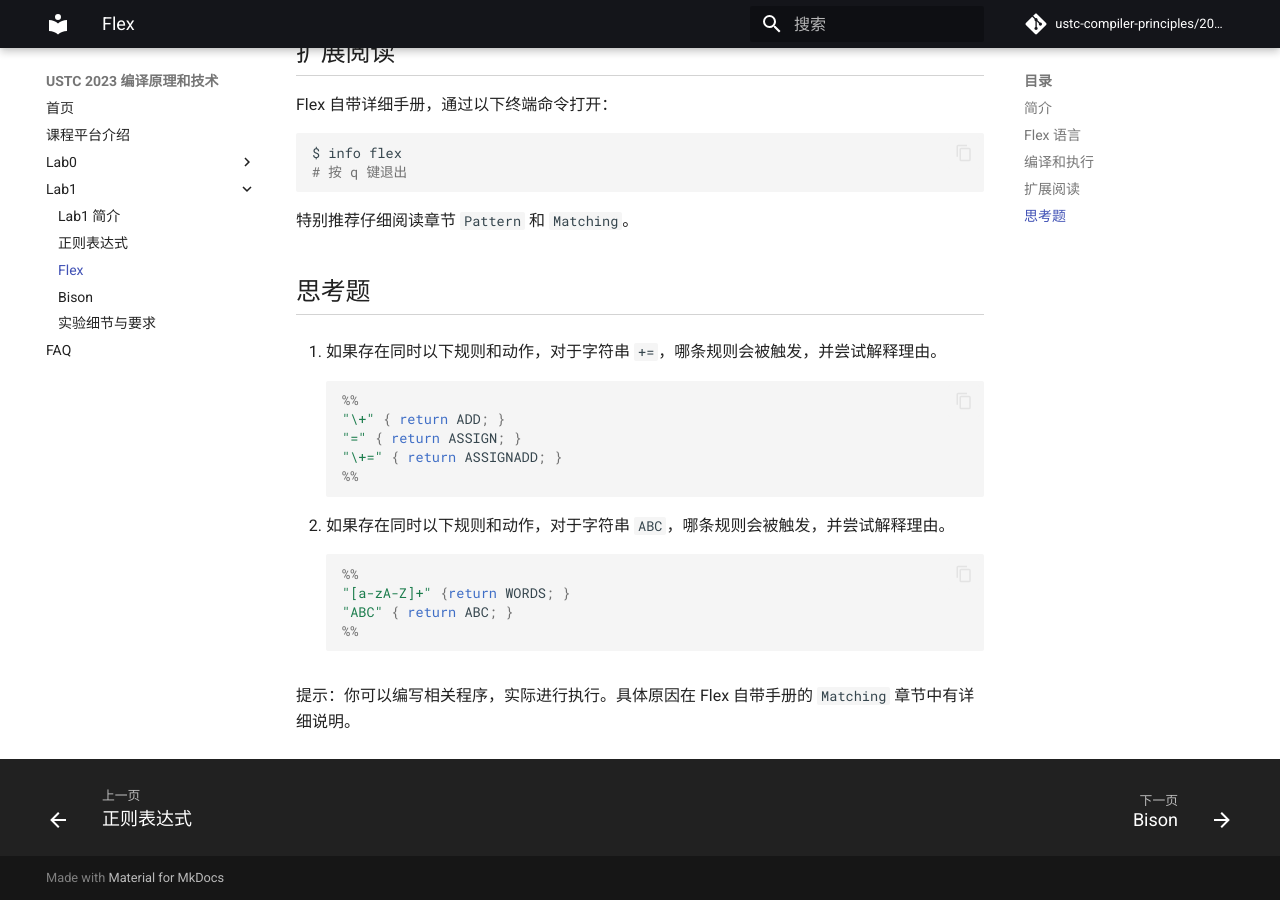
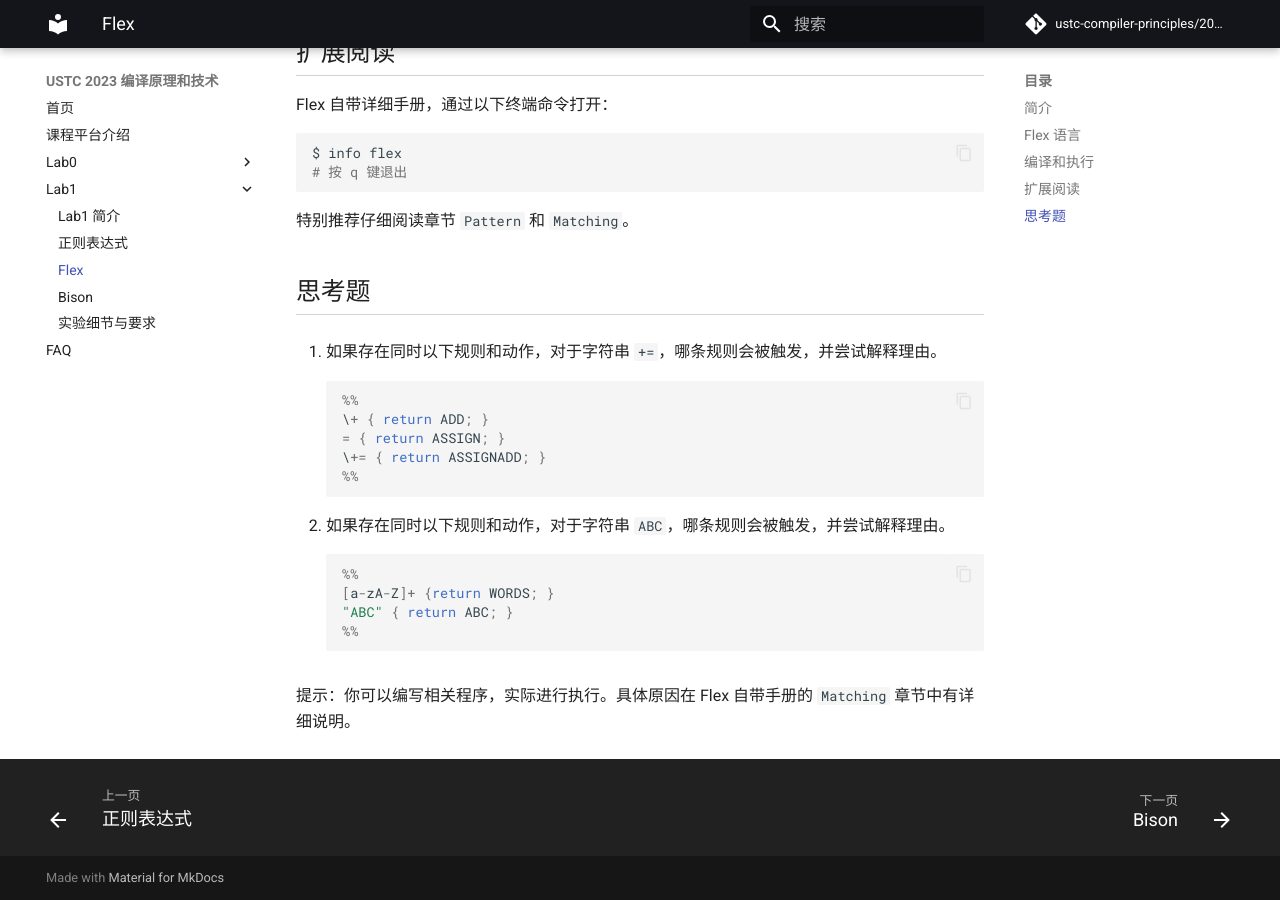
Before and after one commit to ustc-compiler-principles/2023, an MkDocs documentation site: the page built from docs/lab1/Flex.md, in a window 1280 px wide and 900 px high, scrolled down 2816 px. Built offline with MkDocs 1.6.1 and Material for MkDocs 9.7.7, drawn with Linux system fonts in a browser that asks for light colours; comment, search, counter and statistics services are not loaded.

````diff
--- a/docs/lab1/Flex.md
+++ b/docs/lab1/Flex.md
@@ -131,9 +131,9 @@ $ info flex
 
    ```c
    %%
-   "\+" { return ADD; }
-   "=" { return ASSIGN; }
-   "\+=" { return ASSIGNADD; }
+   \+ { return ADD; }
+   = { return ASSIGN; }
+   \+= { return ASSIGNADD; }
    %%
    ```
 
@@ -141,7 +141,7 @@ $ info flex
 
    ```c
    %%
-   "[a-zA-Z]+" {return WORDS; }
+   [a-zA-Z]+ {return WORDS; }
    "ABC" { return ABC; }
    %%
    ```
````
